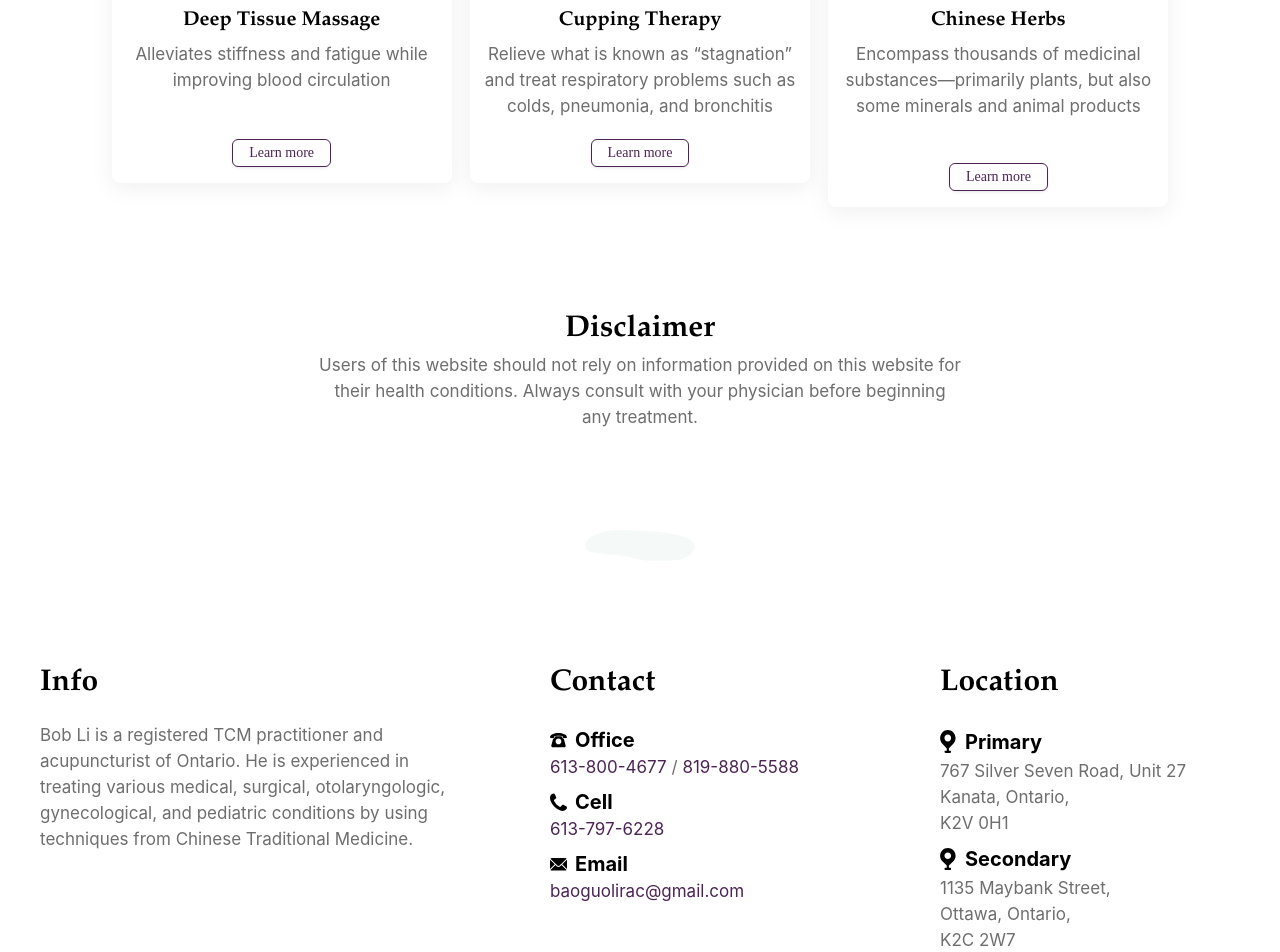
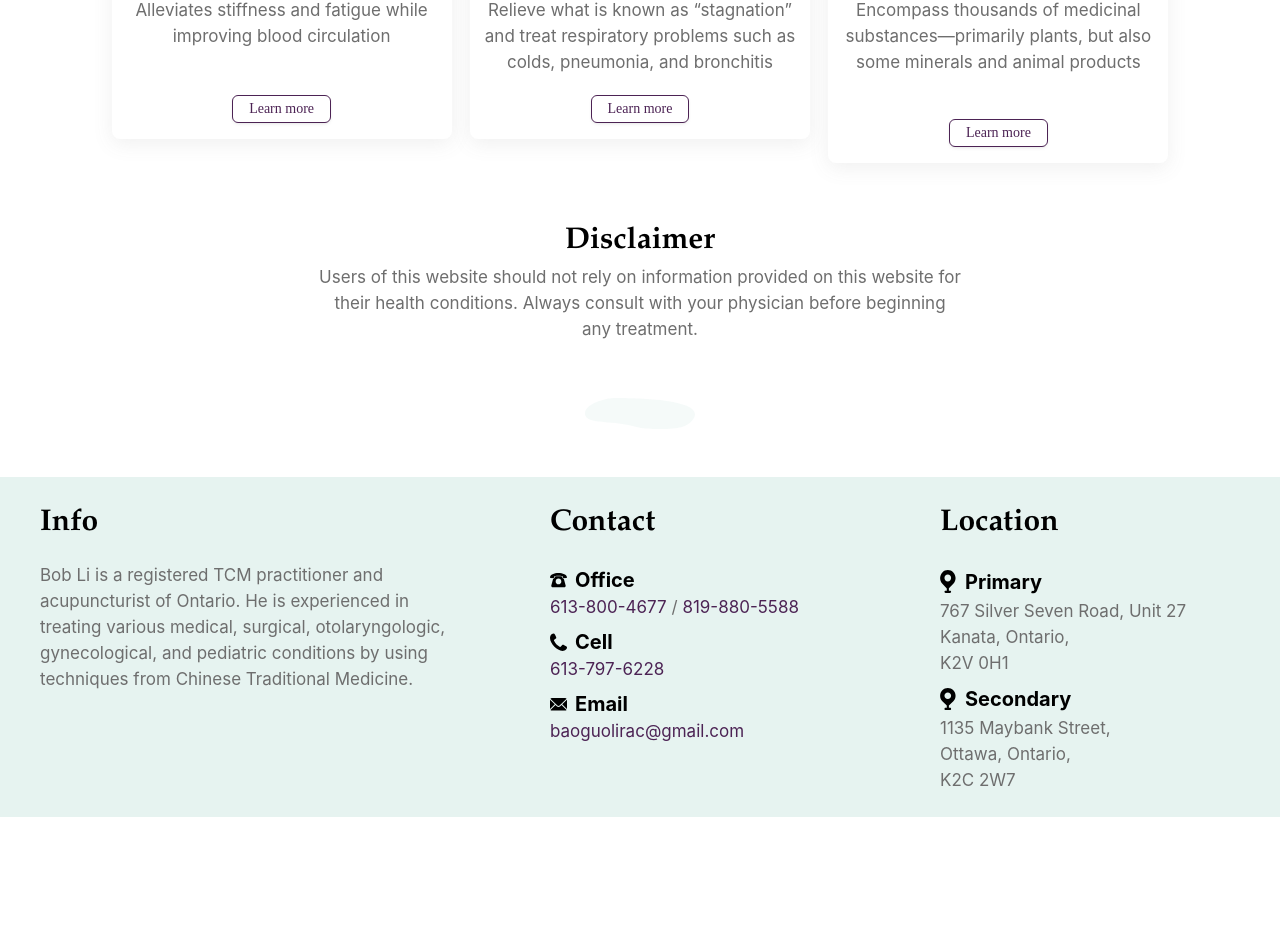
Before and after one commit to jyyae86/bob-rehab-nuxt, a Nuxt app: page / in a window 1280 px wide. Shown: the part 1060-2012 px from the top of the page. After the commit the page ends 1877 px from the top, so only its background shows below. Built offline with nearby package versions, Linux system fonts and the light colour scheme.

Commit message:
Added background colour to footer

```diff
--- a/assets/css/main.scss
+++ b/assets/css/main.scss
@@ -144,9 +144,11 @@ footer {
   padding-right: 20px;
 
   @media screen and (min-width: $break-tablet) {
-    padding-left: 40px;
-    padding-right: 40px;
-    padding-top: 100px;
+    // padding-left: 40px;
+    // padding-right: 40px;
+    padding-left: 0px; //jyy
+    padding-right: 0px; //jyy
+    //padding-top: 100px; //jyy
   }
 }
 
@@ -158,7 +160,8 @@ section {
 }
 
 footer {
-  padding-bottom: 48px;
+  // padding-bottom: 48px;
+  padding-bottom: 0px; //jyy
 }
 
 .text-center {
--- a/components/Footer.vue
+++ b/components/Footer.vue
@@ -92,9 +92,11 @@ ul {
 }
 footer > div:not(:first-child) {
   margin-top: 48px;
+  padding:24px 40px; //jyy
+	background-color: #e6f3f0; //jyy
 
   @media screen and (min-width: $break-tablet) {
-    margin-top: 100px;
+    // margin-top: 100px; jyy
   }
 }
 .footer__content-wrapper {
```
Also changed, not shown: 2 other files (tests, documents, lock files or other folders).
